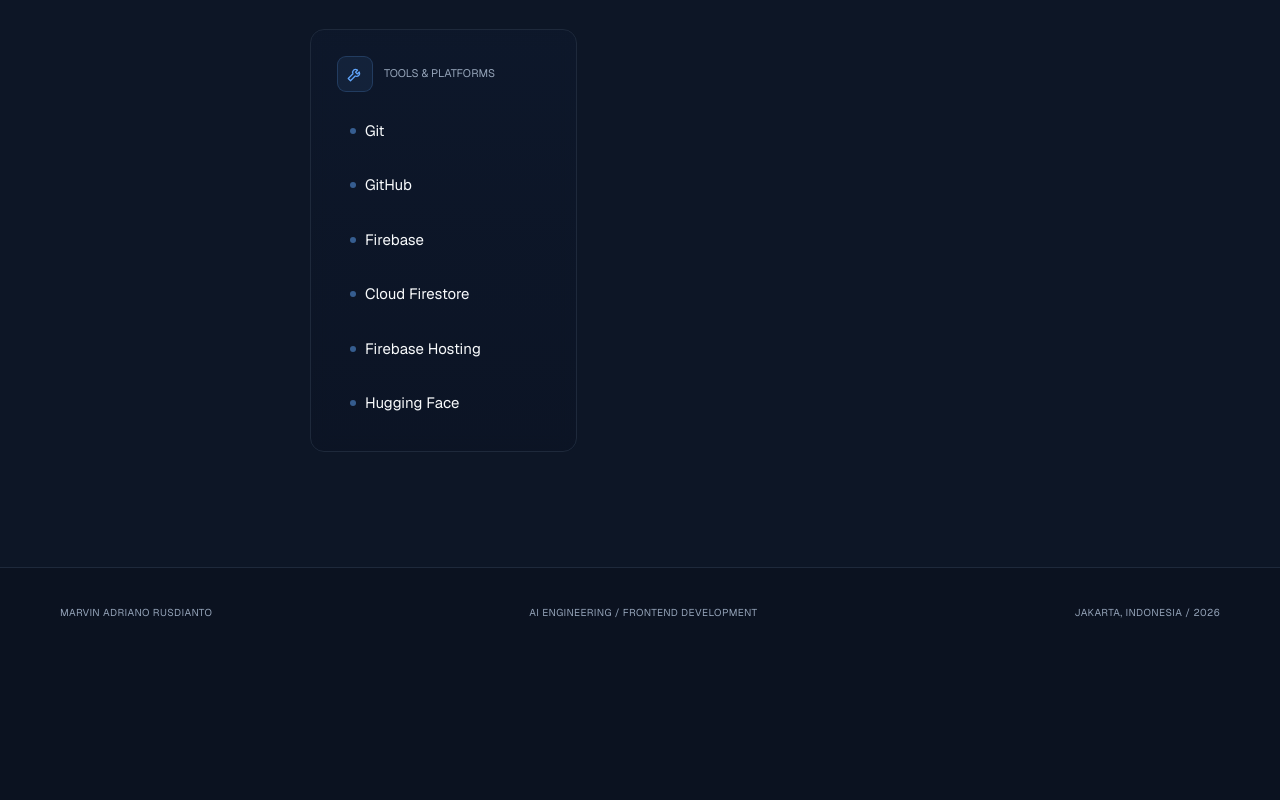
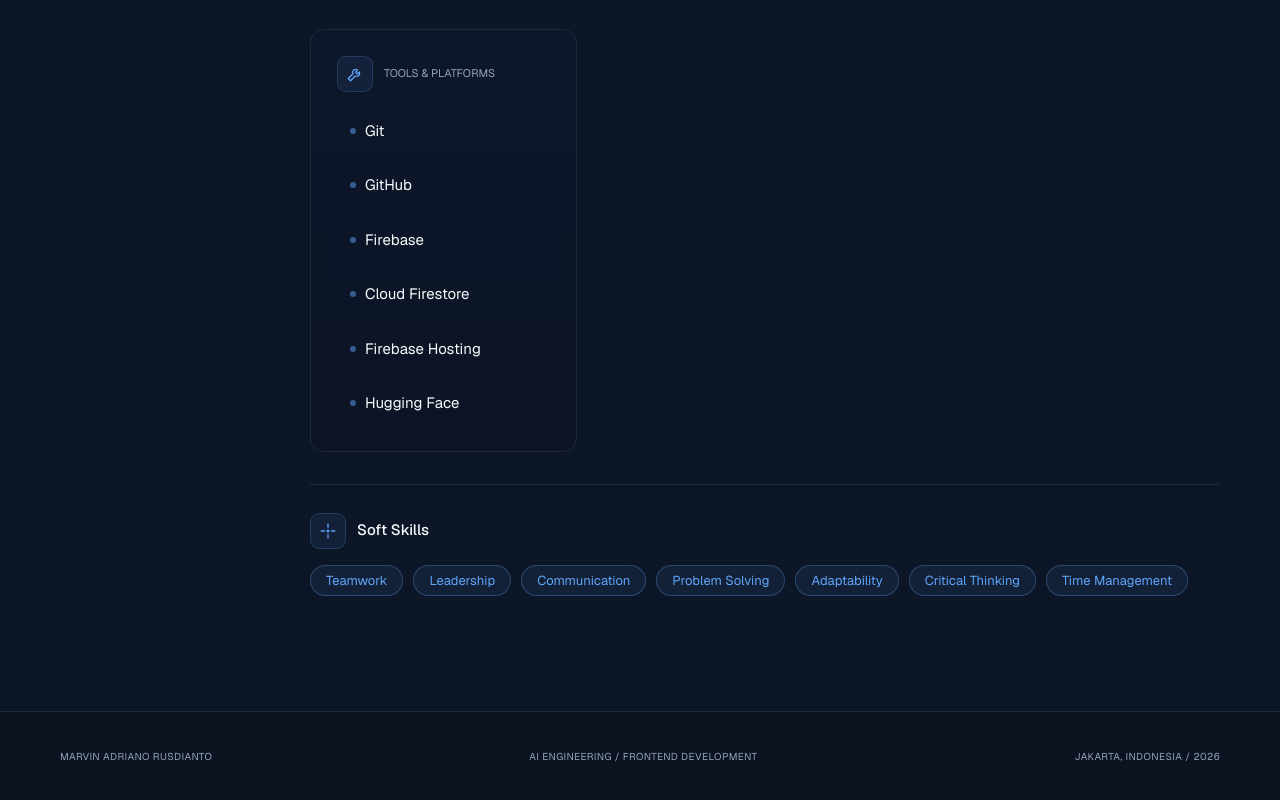
Before and after one commit to Vinn673/personal-portofolio, a Next.js app: page /skills in a window 1280 px wide. Shown: the part 870-1670 px from the top of the page. Before the commit the page ends 1528 px from the top, so only its background shows below. Built offline with nearby package versions, Linux system fonts and the light colour scheme.

Commit message:
update skills

```diff
--- a/src/app/globals.css
+++ b/src/app/globals.css
@@ -1583,3 +1583,77 @@
 @media (max-width: 800px) {
   .signal-photo { max-width: 150px; }
 }
+
+/* ══════════════════════════════════════════════════════════════
+   Soft Skills — pill badges (Skills page + Home preview)
+   Distinct from the technical category cards, same blue identity.
+   ══════════════════════════════════════════════════════════════ */
+.soft-skills {
+  margin-top: 32px;
+  padding-top: 28px;
+  border-top: 1px solid var(--line);
+}
+.soft-skills-preview {
+  margin-top: 24px;
+  padding-top: 24px;
+}
+.soft-skills-head {
+  display: flex;
+  align-items: center;
+  gap: 11px;
+  margin-bottom: 16px;
+}
+.soft-skills-head .mini-card-icon,
+.soft-skills-head .skill-group-icon {
+  margin-bottom: 0;
+}
+.soft-skills-head h3 {
+  margin: 0;
+  font-size: 15px;
+  font-weight: 500;
+  color: var(--foreground);
+}
+.soft-skill-tags {
+  display: flex;
+  flex-wrap: wrap;
+  gap: 10px;
+  margin: 0;
+  padding: 0;
+  list-style: none;
+}
+.soft-skill-tag {
+  display: inline-flex;
+  align-items: center;
+  padding: 8px 15px;
+  border: 1px solid rgba(96, 165, 250, 0.3);
+  border-radius: 999px;
+  background: rgba(96, 165, 250, 0.08);
+  color: var(--accent);
+  font-size: 13px;
+  line-height: 1;
+  white-space: nowrap;
+  transition: background var(--transition-base), border-color var(--transition-base),
+              transform var(--transition-base), box-shadow var(--transition-base);
+}
+.soft-skill-tag:hover {
+  background: rgba(96, 165, 250, 0.15);
+  border-color: rgba(96, 165, 250, 0.5);
+  transform: translateY(-2px);
+  box-shadow: 0 6px 16px rgba(37, 99, 235, 0.15);
+}
+
+@media (max-width: 520px) {
+  .soft-skill-tag {
+    padding: 7px 12px;
+    font-size: 12px;
+  }
+}
+
+@media (prefers-reduced-motion: reduce) {
+  .soft-skill-tag {
+    transition: none;
+  }
+  .soft-skill-tag:hover {
+    transform: none;
+  }
+}
--- a/src/app/page.tsx
+++ b/src/app/page.tsx
@@ -1,7 +1,7 @@
 import Link from "next/link";
 import { profile } from "@/data/profile";
 import { projects } from "@/data/projects";
-import { skillCategories } from "@/data/skills";
+import { skillCategories, softSkills } from "@/data/skills";
 import { Button } from "@/components/Button";
 import { SocialLinks } from "@/components/SocialLinks";
 import { ProjectCard } from "@/components/ProjectCard";
@@ -124,7 +124,7 @@
             <h2 id="home-skills">What I Work With</h2>
           </div>
           <Link className="see-all" href="/skills">
-            All Skills <ArrowRightIcon />
+            View All Skills <ArrowRightIcon />
           </Link>
         </div>
         <div className="preview-grid">
@@ -141,6 +141,21 @@
               </ul>
             </div>
           ))}
+        </div>
+        <div className="soft-skills soft-skills-preview" data-reveal>
+          <div className="soft-skills-head">
+            <span className="mini-card-icon" aria-hidden="true">
+              <SparkIcon />
+            </span>
+            <h3>Soft Skills</h3>
+          </div>
+          <ul className="soft-skill-tags">
+            {softSkills.map((skill) => (
+              <li className="soft-skill-tag" key={skill}>
+                {skill}
+              </li>
+            ))}
+          </ul>
         </div>
       </section>
 
--- a/src/app/skills/page.tsx
+++ b/src/app/skills/page.tsx
@@ -1,6 +1,7 @@
 import type { Metadata } from "next";
-import { skillCategories } from "@/data/skills";
+import { skillCategories, softSkills } from "@/data/skills";
 import { SkillCard } from "@/components/SkillCard";
+import { SparkIcon } from "@/components/icons";
 
 export const metadata: Metadata = {
   title: "Skills",
@@ -31,6 +32,22 @@
               <SkillCard key={category.title} category={category} />
             ))}
           </div>
+
+          <div className="soft-skills" data-reveal>
+            <div className="soft-skills-head">
+              <span className="skill-group-icon" aria-hidden="true">
+                <SparkIcon />
+              </span>
+              <h3>Soft Skills</h3>
+            </div>
+            <ul className="soft-skill-tags">
+              {softSkills.map((skill) => (
+                <li className="soft-skill-tag" key={skill}>
+                  {skill}
+                </li>
+              ))}
+            </ul>
+          </div>
         </div>
       </div>
     </section>
--- a/src/components/ExperienceCards.tsx
+++ b/src/components/ExperienceCards.tsx
@@ -19,6 +19,7 @@
         const panelId = `experience-panel-${experience.id}`;
 
         const hasResponsibilities = experience.responsibilities.length > 0;
+        const hasSkills = experience.skills.length > 0;
         const hasPhotos = experience.photos.length > 0;
         const slots = experience.documentationSlots ?? 0;
         const showDocumentation = hasPhotos || slots > 0;
@@ -77,6 +78,23 @@
                     </p>
                   )}
                 </section>
+
+                {/* Skills / attributes */}
+                {hasSkills && (
+                  <section className={styles.section}>
+                    <h4 className={styles.subheading}>
+                      <span className={styles.subheadingBar} aria-hidden="true" />
+                      Skills
+                    </h4>
+                    <ul className={styles.skillTags}>
+                      {experience.skills.map((skill) => (
+                        <li className={styles.skillTag} key={skill}>
+                          {skill}
+                        </li>
+                      ))}
+                    </ul>
+                  </section>
+                )}
 
                 {/* Dokumentasi — hidden entirely when opted out (e.g. Berlian) */}
                 {showDocumentation && (
--- a/src/data/experience.ts
+++ b/src/data/experience.ts
@@ -14,6 +14,11 @@
   period?: string;
   /** Responsibility bullet points for this experience. */
   responsibilities: string[];
+  /**
+   * Short skill/attribute tags relevant to THIS experience (rendered as pills).
+   * Choose tags that fit the actual activity — keep them concise and specific.
+   */
+  skills: string[];
   /**
    * Real documentation photos for this experience.
    * Add local paths under public/, e.g. "/experience/exp-2-1.jpg".
@@ -42,6 +47,12 @@
       "Conducted socialization activities on religious tolerance and community harmony, including discussions with the temple community about mutual respect, diversity, and peaceful coexistence.",
       "Participated in social service activities, including distributing basic necessities and snacks and joining a shared meal to strengthen social solidarity and interaction among people from different backgrounds.",
     ],
+    skills: [
+      "Communication",
+      "Social Responsibility",
+      "Community Engagement",
+      "Teamwork",
+    ],
     photos: [
       "/experience/experience-1-1.jpg",
       "/experience/experience-1-2.jpg",
@@ -59,6 +70,12 @@
       "Conducted field observations to identify environmental conditions and water infiltration issues in Manyaran Village.",
       "Contributed to educating local residents about biopores, organic waste management, and environmental conservation.",
       "Assisted with the hands-on installation of biopore infiltration holes together with local residents and the PKK community.",
+    ],
+    skills: [
+      "Environmental Awareness",
+      "Community Engagement",
+      "Teamwork",
+      "Problem Solving",
     ],
     photos: [
       "/experience/experience-2-1.jpg",
@@ -78,6 +95,12 @@
       "Collaborated with the team to prepare educational materials, games, and rewards for the students.",
       "Assisted in conducting the socialization and interactive games for Grade 12 students at SMK Dr. Tjipto Semarang.",
     ],
+    skills: [
+      "Public Speaking",
+      "Communication",
+      "Leadership",
+      "Teamwork",
+    ],
     photos: [
       "/experience/experience-3-1.jpg",
       "/experience/experience-3-2.JPG",
@@ -96,6 +119,11 @@
       "Collected litter along the CFD area using provided waste bags to help keep the surroundings clean.",
       "Contributed to collecting approximately two bags of waste until the designated area was cleaned.",
     ],
+    skills: [
+      "Environmental Awareness",
+      "Community Engagement",
+      "Teamwork",
+    ],
     photos: [
       "/experience/experience-4-1.png",
       "/experience/experience4-2.png",
@@ -112,6 +140,12 @@
       "Participated in an anti-bullying awareness program at SDN Krobokan, Semarang, together with the team.",
       "Contributed to delivering educational activities that encouraged students to understand the importance of kindness, respect, and positive interactions.",
       "Engaged with students through interactive activities, including singing and group activities, to create an enjoyable and supportive learning environment.",
+    ],
+    skills: [
+      "Public Speaking",
+      "Communication",
+      "Social Responsibility",
+      "Teamwork",
     ],
     photos: [
       "/experience/experience-5-1.jpg",
@@ -130,6 +164,12 @@
       "Participated in an ocean beach cleanup activity at Marina Beach, Semarang, together with the team.",
       "Collected and sorted litter along the beach area to help maintain a cleaner coastal environment.",
       "Worked collaboratively with team members to clean the designated beach area and contribute to environmental conservation.",
+    ],
+    skills: [
+      "Environmental Awareness",
+      "Community Engagement",
+      "Teamwork",
+      "Collaboration",
     ],
     photos: [
       "/experience/experience6-1.png",
@@ -150,6 +190,12 @@
       "Assisted with event operations involving lighting, sound, and multimedia equipment.",
       "Coordinated with team members to ensure smooth event execution and handle operational issues.",
     ],
+    skills: [
+      "Event Management",
+      "Coordination",
+      "Teamwork",
+      "Adaptability",
+    ],
     // Berlian intentionally has no documentation gallery.
     photos: [],
     documentationSlots: 0,
@@ -165,6 +211,12 @@
       "Directed and coordinated supporters in the field during the event.",
       "Prepared and transported necessary logistics for supporters.",
     ],
+    skills: [
+      "Event Management",
+      "Coordination",
+      "Communication",
+      "Teamwork",
+    ],
     photos: [],
     documentationSlots: 0,
   },
--- a/src/data/skills.ts
+++ b/src/data/skills.ts
@@ -30,3 +30,15 @@
     ],
   },
 ];
+
+// Soft skills — rendered as pill badges on the Skills page and previewed on Home.
+// Kept separate from the technical categories above so both stay easy to edit.
+export const softSkills: string[] = [
+  "Teamwork",
+  "Leadership",
+  "Communication",
+  "Problem Solving",
+  "Adaptability",
+  "Critical Thinking",
+  "Time Management",
+];
```
Also changed, not shown: src/components/ExperienceCards.module.css (+36 -1 lines).
